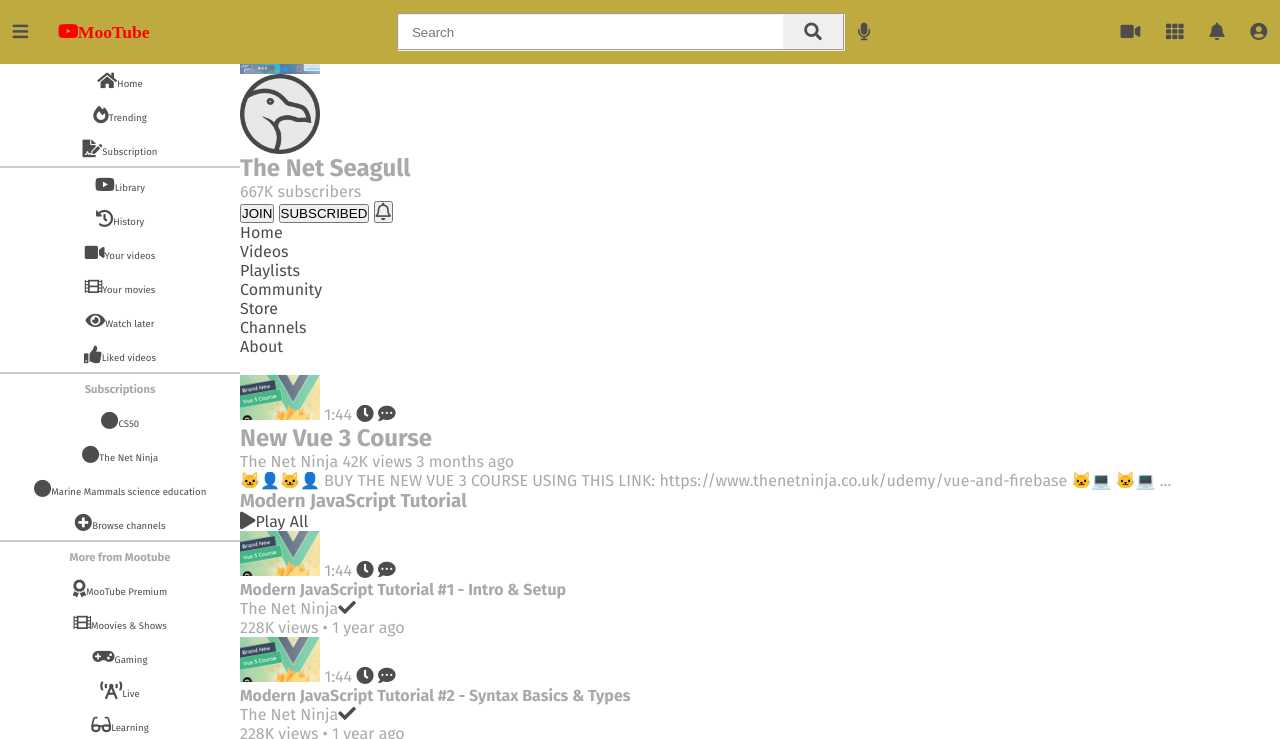
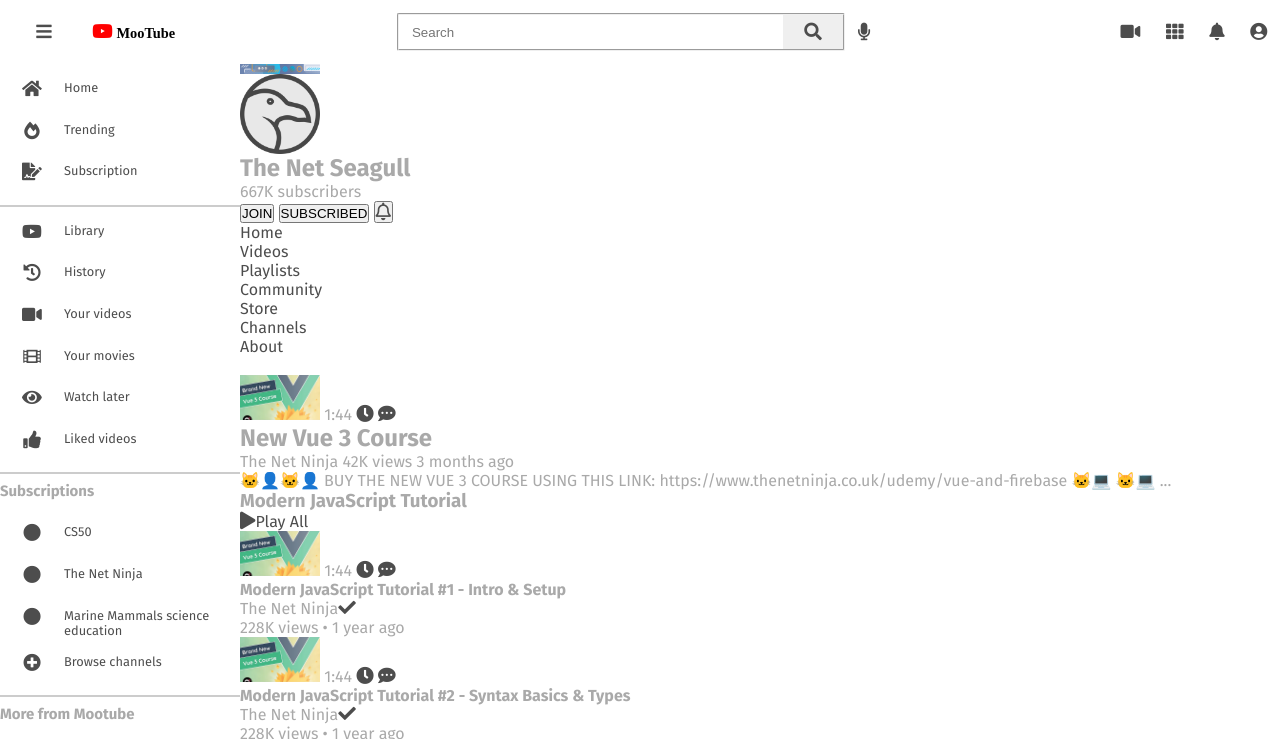
Before and after one commit to m-podolski/dci-youtube-clone, a plain HTML site: page index.html in a window 1280 px wide. Shown: the top 739 px of the page. Drawn offline with Linux system fonts and the light colour scheme.

Commit message:
Add styles

```diff
--- a/assets/css/styles.styl
+++ b/assets/css/styles.styl
@@ -3,15 +3,19 @@
 @import url("https://fonts.googleapis.com/css2?family=Fira+Sans:wght@400;700&display=swap")
 
 $bp-mobile = 45em
-$bp-medium = 60em
+$bp-medium = 50em
 
-$space-icons = 0.5rem 0.8rem
+$space-unit = 1.5rem
+$space-icons-small = 0.5rem
+$space-icons-large = 0.8rem
+$space-icons-horizontal = $space-icons-small $space-icons-large
+$space-icons-vertical = $space-icons-large $space-icons-small
 $input-radius = 2px
 
 $space-content = 1rem
 $top-row-height = 4rem
 $sidebar-width-desktop = 15rem
-$sidebar-width-medium = 6rem
+$sidebar-width-medium = 5.5rem
 
 *
   box-sizing: border-box
@@ -28,7 +32,6 @@
   @media screen and (min-width: $bp-mobile)
     display: grid
     grid-template-rows: $top-row-height 1fr
-    // grid-template-columns: $sidebar-width-desktop 1fr
 
 aside
   display: none
@@ -38,12 +41,20 @@
     position: fixed
     top: $top-row-height
     bottom: 0
+    text-align: center
+    font-size: 0.6rem
+  @media screen and (min-width: $bp-medium)
+    overflow: scroll
+    width: $sidebar-width-desktop
+    text-align: left
+    font-size: 0.8rem
+
+.nav-side
+  @media screen and (min-width: $bp-mobile)
     width: $sidebar-width-medium
-    overflow: scroll
-    font-size: 0.6rem
-    text-align: center
   @media screen and (min-width: $bp-medium)
     width: $sidebar-width-desktop
+
 
 .nav-side > *:not(ul:first-of-type)
   display: none
@@ -57,10 +68,22 @@
 .nav-side ul
   @media screen and (min-width: $bp-medium)
     border-bottom: solid 2px hsla(100,0%,80%,100%)
+    padding: $space-icons-small 0
 
 .nav-side h3
 .nav-side li
-  padding: $space-icons
+  padding: $space-icons-small 0
+
+.nav-side a
+  display: grid
+  grid-template-columns: 4rem 1fr
+
+.nav-side i
+  display: block
+  padding: 0 0 $space-icons-small 0
+  @media screen and (min-width: $bp-medium)
+    display: inline-block
+    margin: 0 auto
 
 main
   width: 100%
@@ -68,11 +91,10 @@
   @media screen and (min-width: $bp-mobile)
     width: "calc(100% - %s)" % ($sidebar-width-medium)
     margin: $top-row-height 0 0 $sidebar-width-medium
-    padding: 0
+    padding-top: 0
   @media screen and (min-width: $bp-medium)
     width: "calc(100% - %s)" % ($sidebar-width-desktop)
     margin: $top-row-height 0 0 $sidebar-width-desktop
-    padding: 0
 
 li
   list-style-type: none
@@ -93,10 +115,6 @@
 i
   font-size: 1.1rem
 
-.logo
-  font-weight: 700
-  color: red
-
 .nav-top
   position: fixed
   width: 100%
@@ -107,10 +125,6 @@
   justify-content: space-between
   align-items: center
   background: white
-  @media screen and (min-width: $bp-mobile)
-    background: hsl(100,50%,50%,100%)
-  @media screen and (min-width: $bp-medium)
-    background: hsl(50,50%,50%,100%)
 
 .left
   flex: 2 1 100%
@@ -122,6 +136,23 @@
   flex: 2 1 100%
   display: flex
   justify-content: flex-end
+
+.nav-top a
+.nav-top button
+  padding: $space-icons-horizontal
+
+.hamburger
+  @media screen and (min-width: $bp-mobile)
+    display: inline-block
+    text-align: center
+    width: $sidebar-width-medium
+
+#logo
+  padding-left: unset
+
+.logo-img
+  font-weight: 700
+  color: red
 
 .search-form
 .search-form fieldset
@@ -141,15 +172,11 @@
 .search-input
   grid-column: 1/2
   width: 30vw
-  padding: $space-icons
+  padding: $space-icons-horizontal
 
 .search-button
   grid-column: 2/3
 
-.nav-top a
-.nav-top button
-  padding: $space-icons
-
 .search-icon
   @media screen and (min-width: $bp-mobile)
     display: none
--- a/index.html
+++ b/index.html
@@ -12,11 +12,13 @@
 
     <nav class="nav-top">
       <div class="left">
-        <a aria-label="Main Menu" href="#">
+        <a aria-label="Main Menu" href="#" class="hamburger">
           <i aria-hidden="true" class="fas fa-bars"></i>
         </a>
-        <a aria-label="Main Menu" href="#">
-          <i aria-hidden="true" class="fab fa-youtube logo">MooTube</i>
+        <a aria-label="Moo Tube Logo" href="#" id="logo">
+          <i aria-hidden="true" class="fab fa-youtube logo-img">
+            <span style="font-size:0.9rem;color:black;">MooTube</span>
+          </i>
         </a>
         <!-- <img src="" alt="Logo MooTube"> -->
       </div>
```
Also changed, not shown: assets/css/styles.css.
